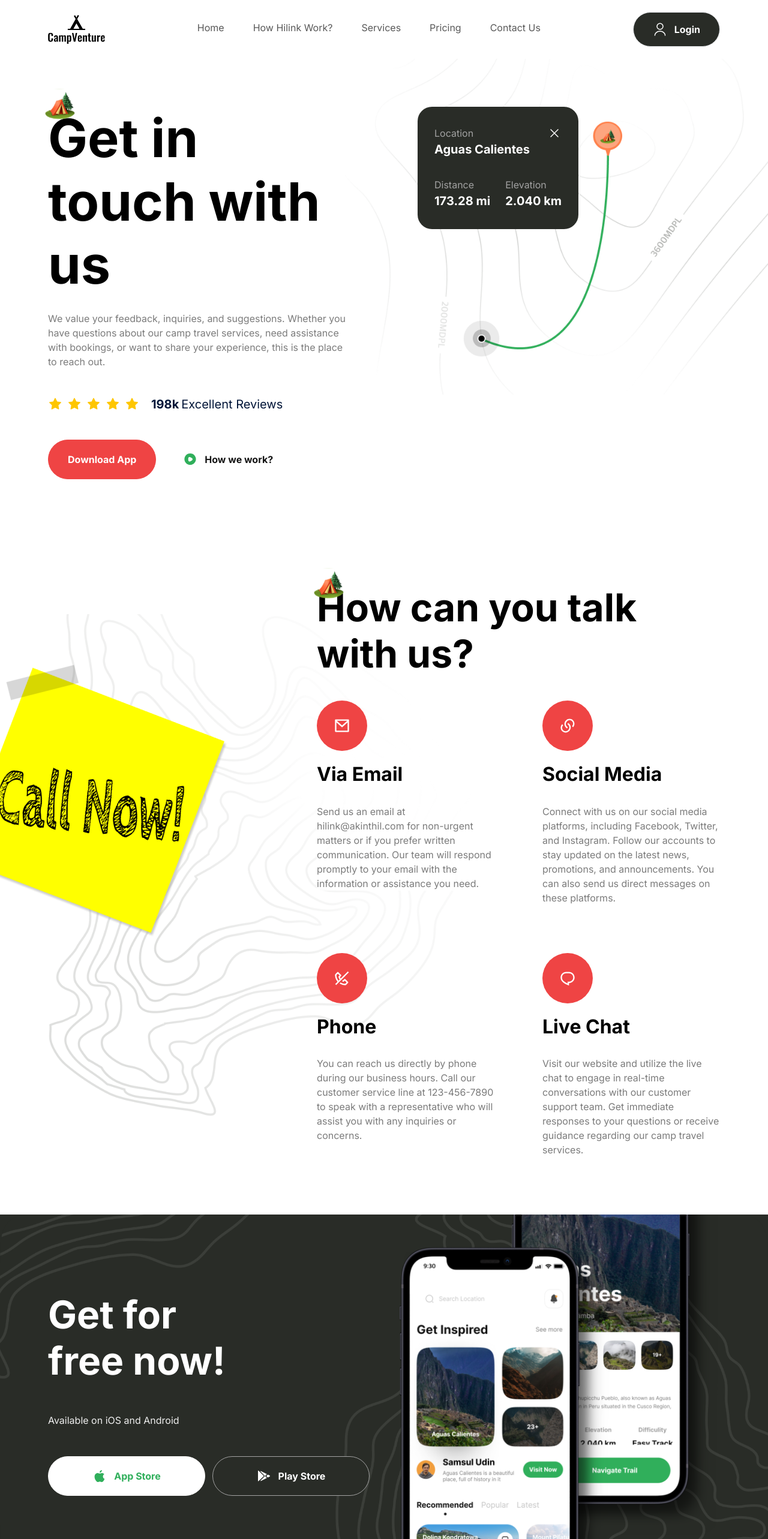
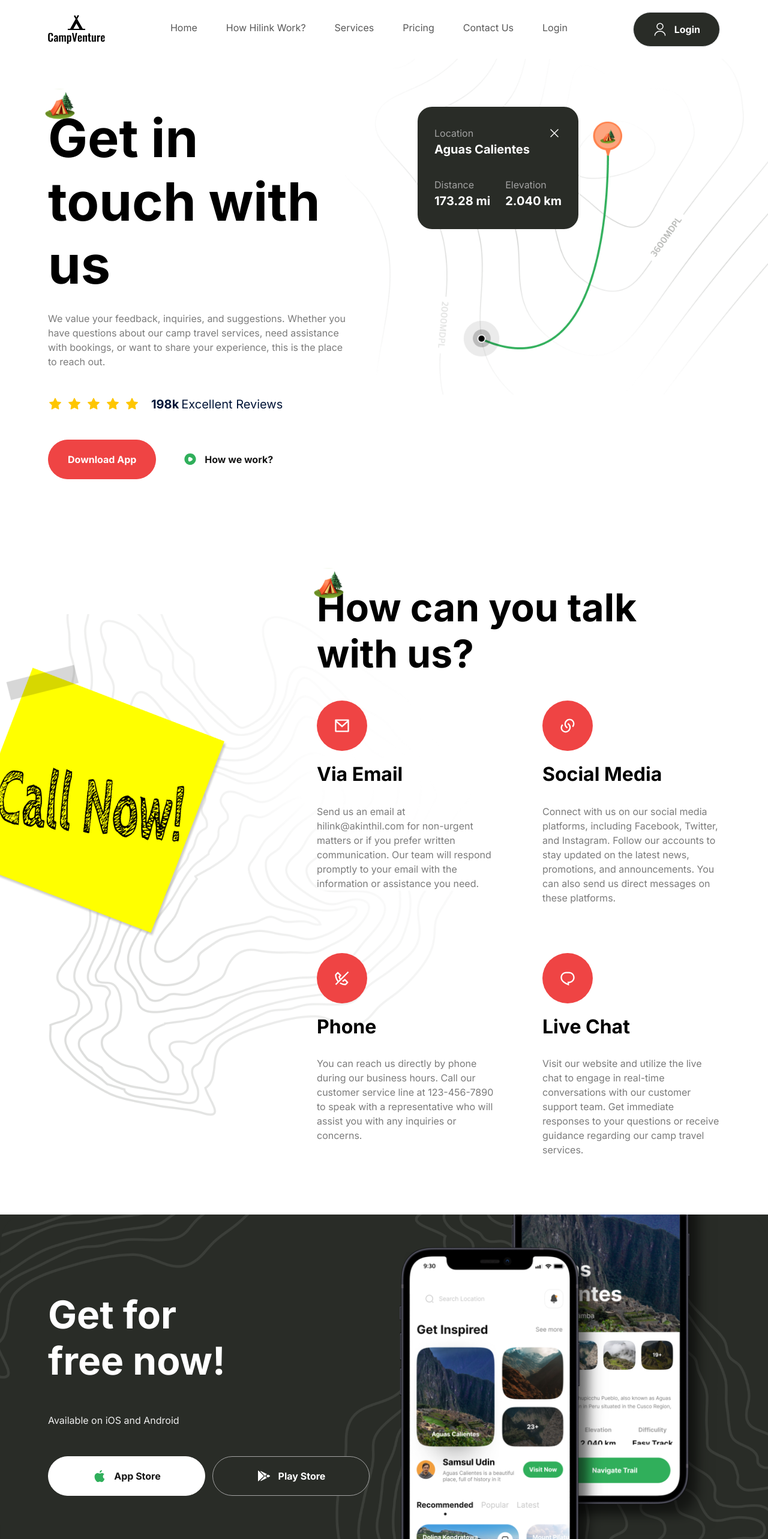
Before and after one commit to AlekseiIvanovI/travel2.0, a Next.js app: page /pages/contact in a window 1280 px wide. Shown: the top 2566 px of the page at 60% size. Built offline with nearby package versions, Linux system fonts and the light colour scheme.

Commit message:
new commit

```diff
--- a/app/globals.css
+++ b/app/globals.css
@@ -16,13 +16,13 @@ body {
 
 @layer utilities {
   .btn_white {
-    @apply  border-white bg-white px-8 py-3 text-green-50
+    @apply  border-white bg-white px-8 py-3 text-gray-90
   }
   .btn_white_text  {
     @apply  border-white bg-white px-8 py-3 text-gray-90
   }
   .btn_green  {
-    @apply  border-green-50 bg-green-50 px-8 py-5 text-white
+    @apply  border-red-500 bg-red-500 px-8 py-5 text-white
   }
   .btn_red  {
     @apply  border-red-500 bg-red-500 px-8 py-5 text-white
--- a/components/Navbar.tsx
+++ b/components/Navbar.tsx
@@ -1,4 +1,5 @@
 "use client"
+//latest best version
 import { useState, useEffect } from "react";
 import { NAV_LINKS } from "@/constants";
 import Image from "next/image";
--- a/constants/index.ts
+++ b/constants/index.ts
@@ -5,6 +5,7 @@ export const NAV_LINKS = [
     { href: '/pages/services', key: 'services', label: 'Services' },
     { href: '/pages/pricing', key: 'pricing ', label: 'Pricing ' },
     { href: '/pages/contact', key: 'contact_us', label: 'Contact Us' },
+    { href: '/pages/contact', key: 'login', label: 'Login' },
   ];
 
   // CAMP SECTION
```
